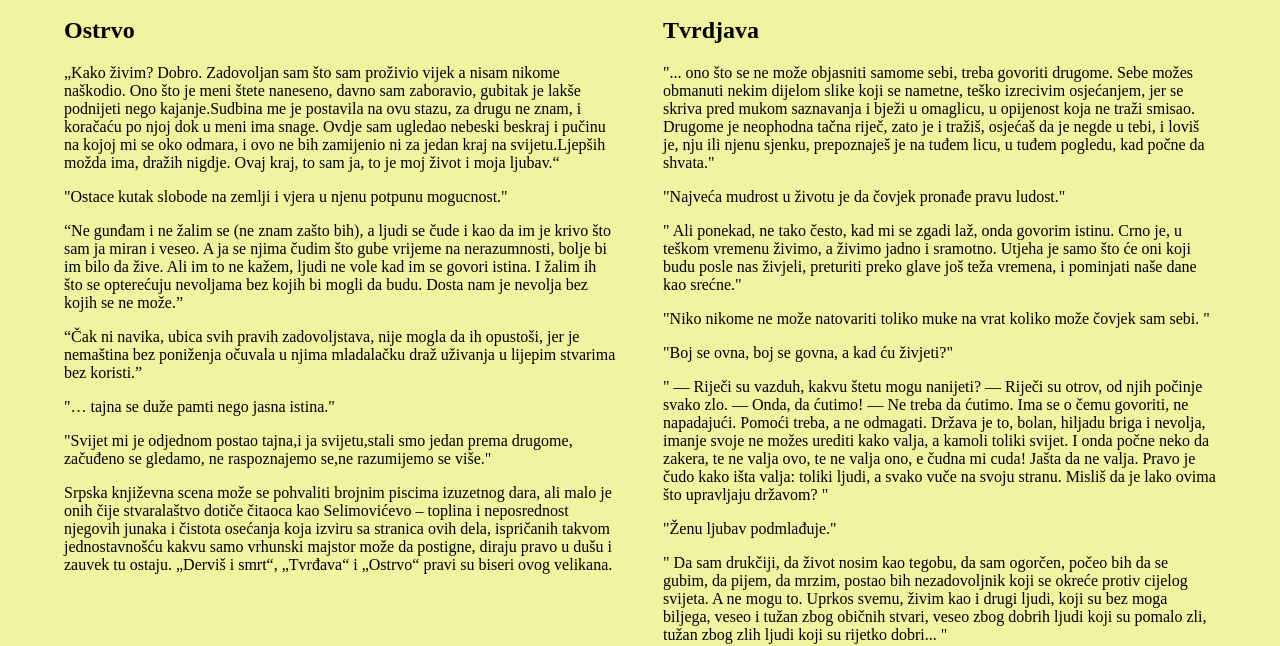
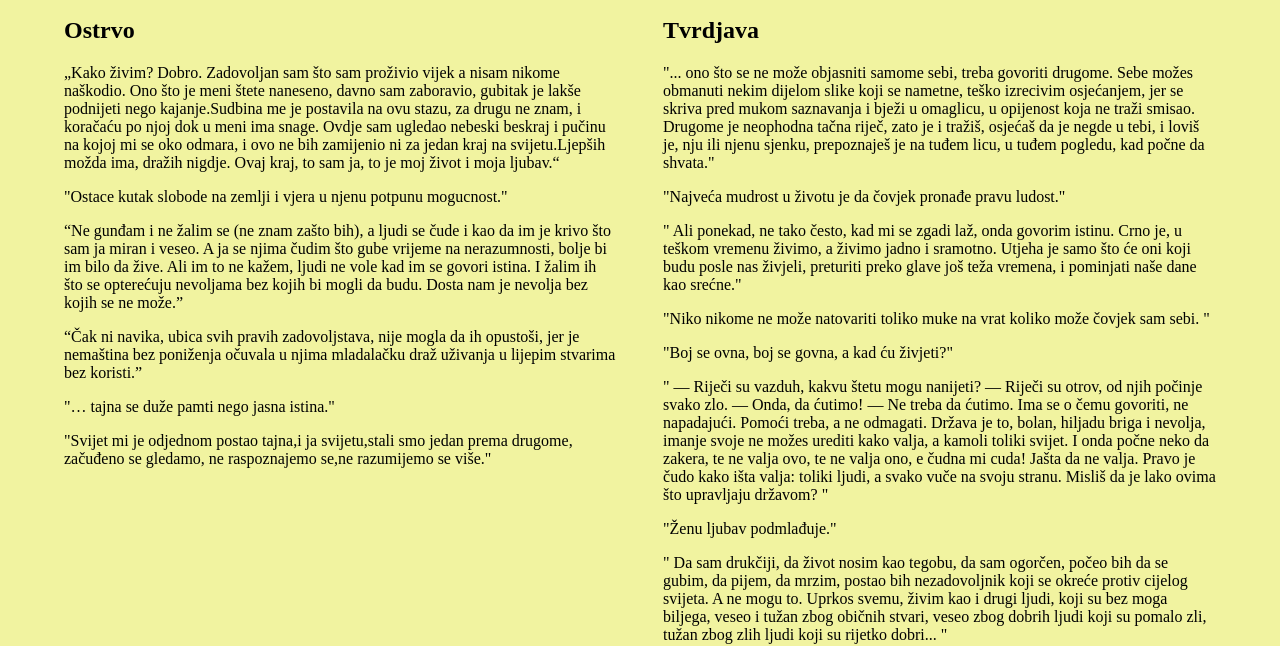
Before and after one commit to marijasobic/moj-prilagodljivi-dizajn, a plain HTML site: page index.html in a window 1280 px wide. Shown: the part 159-805 px from the top of the page. Drawn offline with Linux system fonts and the light colour scheme.

Commit message:
Update index.html

```diff
--- a/index.html
+++ b/index.html
@@ -43,11 +43,6 @@
                 <p>"… tajna se duže pamti nego jasna istina."</p>
                 <p>"Svijet mi je odjednom postao tajna,i ja svijetu,stali smo jedan prema drugome, začuđeno se gledamo,
                     ne raspoznajemo se,ne razumijemo se više."</p>
-                <p>Srpska književna scena može se pohvaliti brojnim piscima izuzetnog dara, ali malo je onih čije
-                    stvaralaštvo dotiče čitaoca kao Selimovićevo – toplina i neposrednost njegovih junaka i čistota
-                    osećanja koja izviru sa stranica ovih dela, ispričanih takvom jednostavnošću kakvu samo vrhunski
-                    majstor može da postigne, diraju pravo u dušu i zauvek tu ostaju. „Derviš i smrt“, „Tvrđava“ i
-                    „Ostrvo“ pravi su biseri ovog velikana.</p>
 
             </div>
 
```
